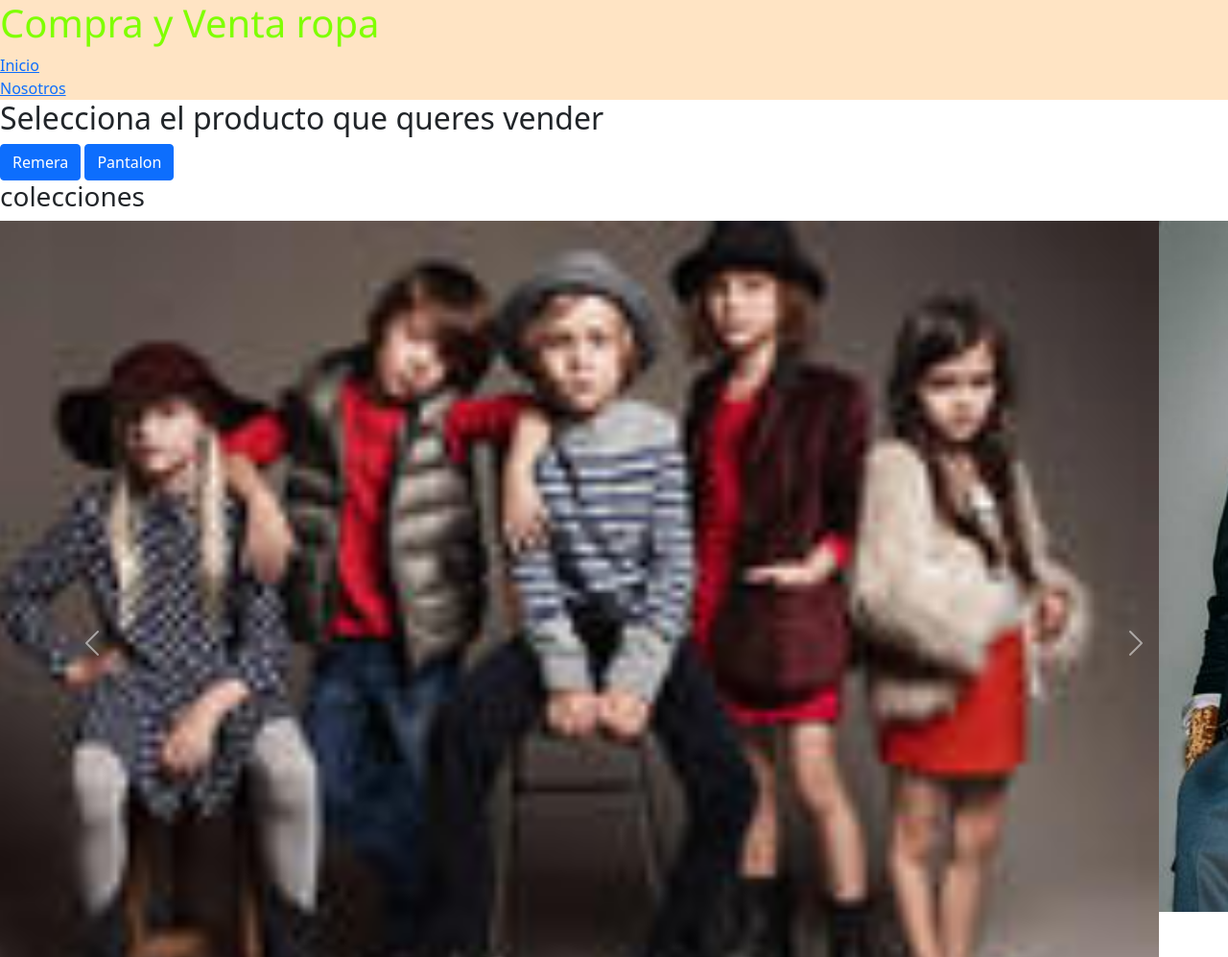
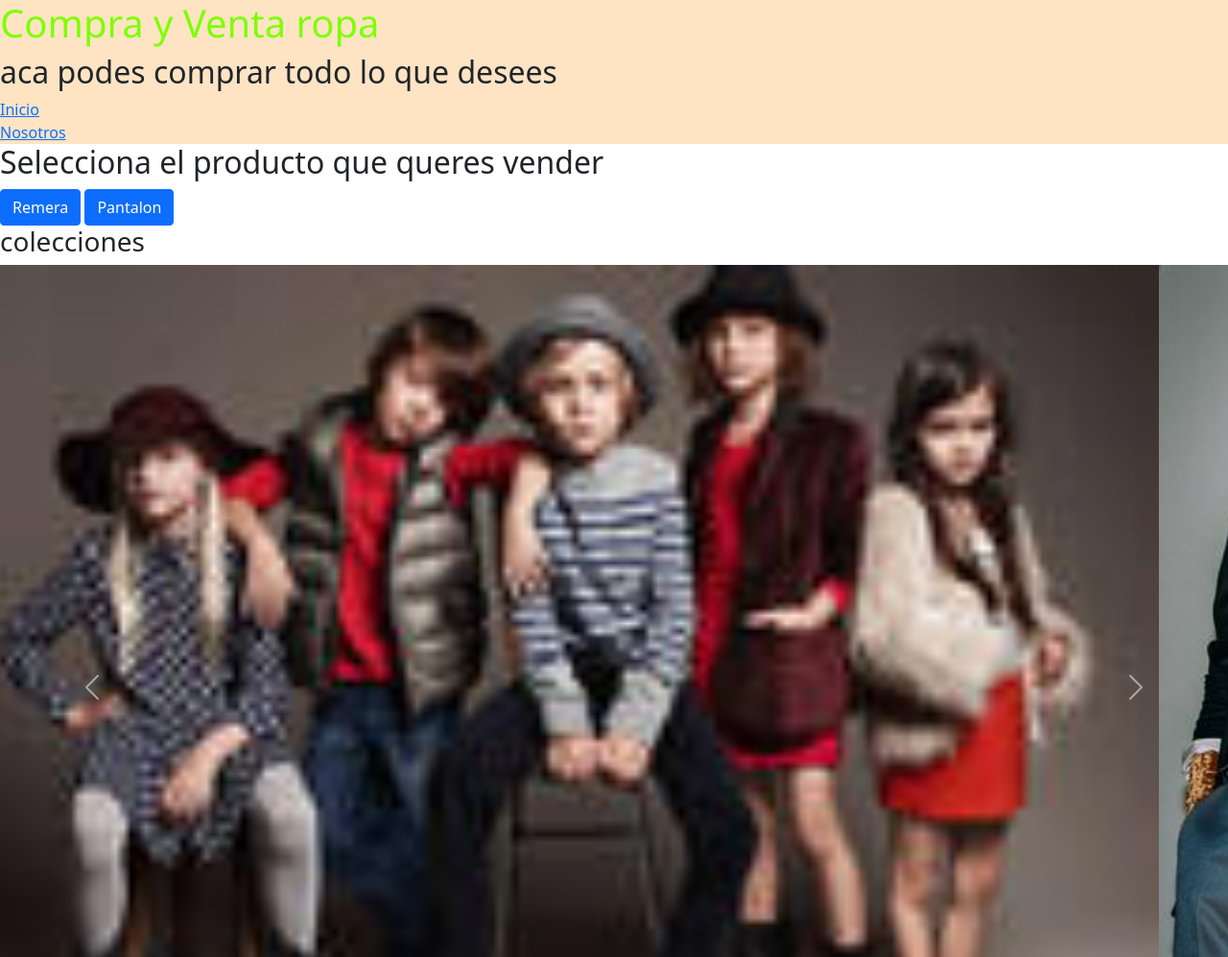
Before and after one commit to tomaslichi/litchinitzer_git, a plain HTML site: page index.html in a window 1280 px wide. Shown: the top 997 px of the page at 96% size. Drawn offline with nearby package versions, Linux system fonts and the light colour scheme.

Commit message:
ajuste index

```diff
--- a/index.html
+++ b/index.html
@@ -13,6 +13,7 @@
 <body>
     <header>
         <h1>Compra y Venta ropa</h1>
+        <h2 class="negrita">aca podes comprar todo lo que desees</h2>
         <nav>
             <div><a href="index.html">Inicio</a></div>
             <div><a href="nosotros.html">Nosotros</a></div>
```
